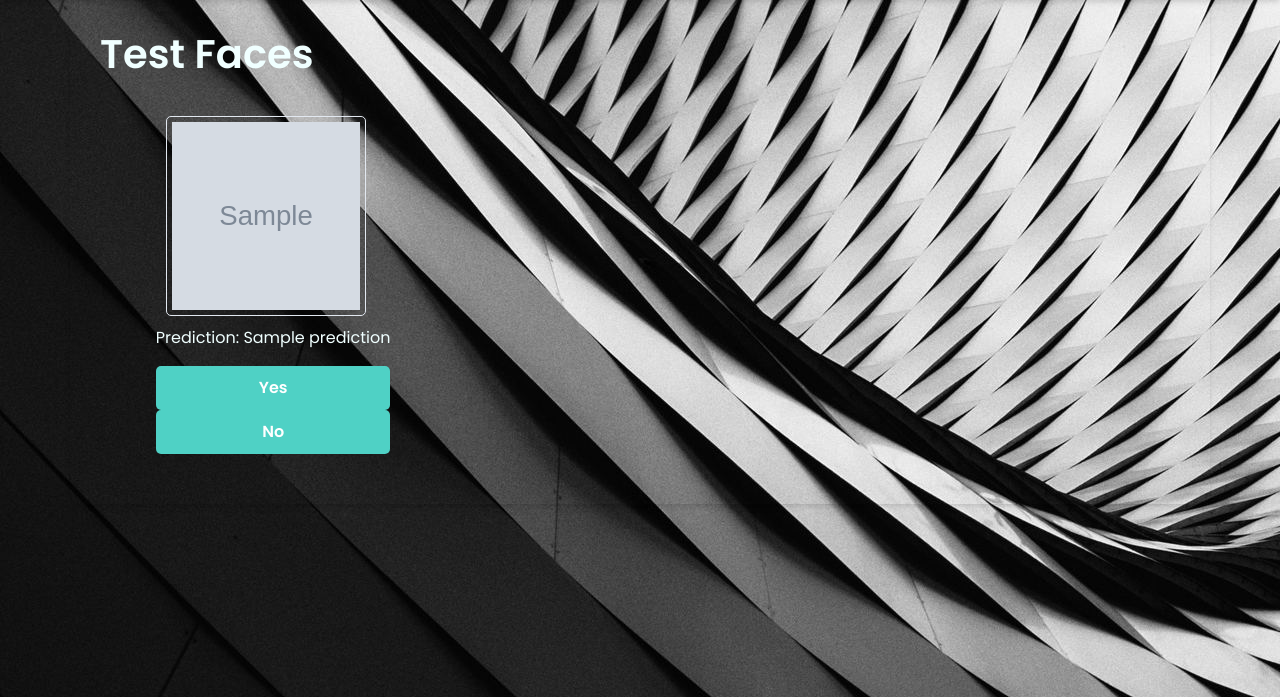
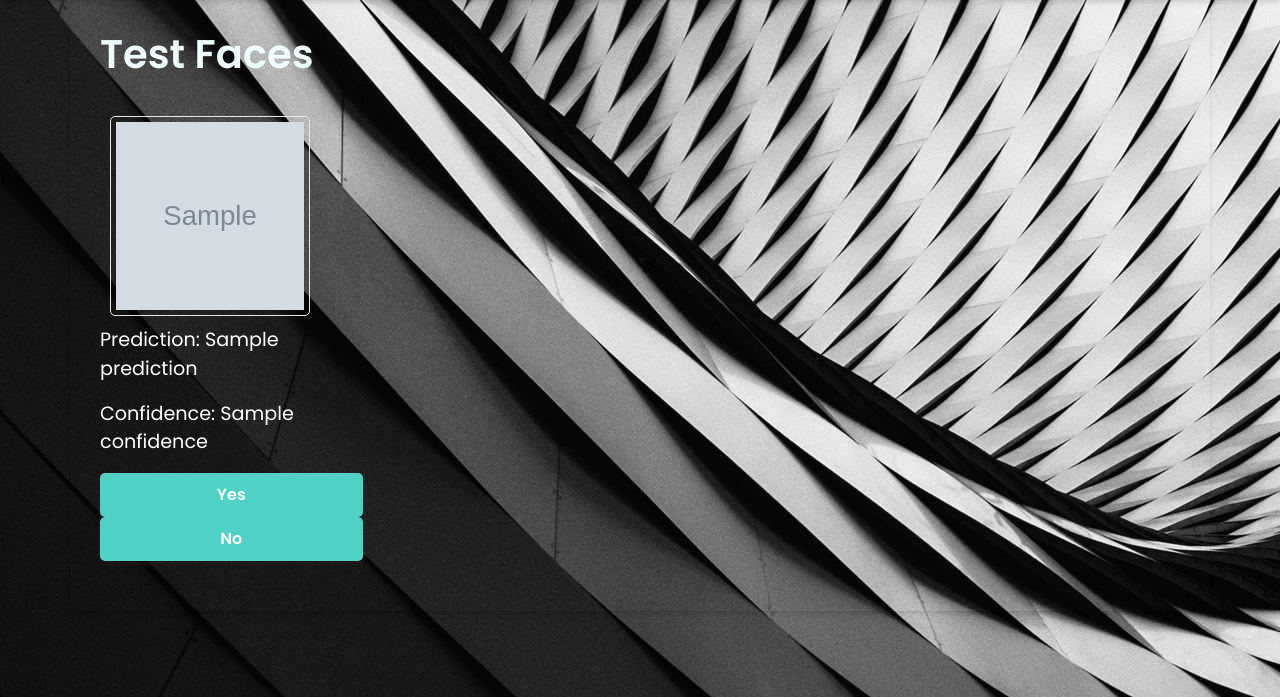
Before and after one commit to Iron-Men-2023/Flask-API, a Flask app: template templates/test_faces.html in a window 1280 px wide. Shown: the part 56-753 px from the top of the page. Run offline with Flask 2, Linux system fonts and the light colour scheme; the template is opened without the code that fills it: most values are stand-ins (such as "Sample title", 1, 10 or a date in 2020); grey boxes marked "Sample" are stand-in pictures.

Commit message:
Updated test faces code.

```diff
--- a/app.py
+++ b/app.py
@@ -1,4 +1,5 @@
 import json
+import math
 import time
 import os
 import numpy as np
@@ -97,20 +98,30 @@ def handle_options():
 
 @app.route('/test_faces')
 def test_faces():
-    image_folder = 'static/images'
-    image_files = [f for f in os.listdir(image_folder) if os.path.isfile(os.path.join(image_folder, f))]
-    image_paths = [os.path.join(image_folder, f) for f in image_files]
+    folder_path = 'static/images'
+    image_paths = []
+    for folder in os.listdir(folder_path):
+        folder_path_full = os.path.join(folder_path, folder)
+        # Go through each image in the folder and get the full path
+        for image_filename in os.listdir(folder_path_full):
+            image_path = os.path.join(folder_path_full, image_filename)
+            image_paths.append(image_path)
+            break
     predictions = []
-
+    confidence_list = []
     for image_path in image_paths:
+        print("Image path: ", image_path)
         # Get the prediction for the image
         face_data, _ = recognizer.process_image(image_path, None, 1)
         if face_data is not None:
             predictions.append(face_data[0]['name'])
+            confidence = round(face_data[0]['confidence'], 2)
+            confidence_list.append(confidence)
         else:
             predictions.append('Unknown')
+            confidence_list.append(0.00)
 
-    image_prediction_pairs = zip(image_paths, predictions)
+    image_prediction_pairs = zip(image_paths, predictions, confidence_list)
     return render_template('test_faces.html', image_prediction_pairs=image_prediction_pairs)
 
 
--- a/static/css/main.css
+++ b/static/css/main.css
@@ -151,3 +151,9 @@ input {
     align-items: center;
     padding: 20px 0;
 }
+
+p {
+    font-size: 1.2rem;
+    font-weight: 400;
+    color: #ffffff;
+}
--- a/templates/test_faces.html
+++ b/templates/test_faces.html
@@ -5,7 +5,7 @@ block content %}
 <div class="test-faces-content">
     <div class="image-wrapper">
         <div class="image-grid">
-      {% for image_path, prediction in image_prediction_pairs %}
+            {% for image_path, prediction, confidence in image_prediction_pairs %}
             <div class="images-container">
                 <img
                         class="image-thumbnail"
@@ -15,18 +15,23 @@ block content %}
                         height="200"
                 />
                 <p>Prediction: {{ prediction }}</p>
+                <p>Confidence: {{ confidence }}</p>
+                <p id="model-reinforced-{{ image_path }}" style="display: none;">Model reinforced</p>
                 <button
+                        id="yes-btn-{{ image_path }}"
                         class="feedback-btn"
                         onclick="updateModel('{{ image_path }}', 'yes', '{{ prediction }}')"
                 >
                     Yes
                 </button>
                 <button
+                        id="no-btn-{{ image_path }}"
                         class="feedback-btn"
                         onclick="showInputField('{{ image_path }}', '{{ prediction }}')"
                 >
                     No
                 </button>
+                <p id="input-entered-{{ image_path }}" style="display: none;">Input entered</p>
                 {% if prediction == "Unknown" %}
                 <input
                         type="text"
@@ -36,6 +41,7 @@ block content %}
                         style="display: block"
                 />
                 <button
+                        id="enter-btn-{{ image_path }}"
                         class="feedback-btn"
                         onclick="updateModel('{{ image_path }}', 'no', '{{ prediction }}')"
                 >
@@ -69,6 +75,13 @@ block content %}
     function updateModel(image_path, answer, prediction) {
         const inputField = document.getElementById("input-" + image_path);
         const identity = inputField.value;
+        const yesButton = document.getElementById("yes-btn-" + image_path);
+        const noButton = document.getElementById("no-btn-" + image_path);
+        const enterButton = document.getElementById("enter-btn-" + image_path);
+        const inputEnteredText = document.getElementById("input-entered-" + image_path);
+
+        // Show input entered message
+        inputEnteredText.style.display = "block";
         console.log("Updating model with image_path:", image_path);
         fetch("/api/facial_recognition/feedback", {
             method: "POST",
@@ -88,8 +101,15 @@ block content %}
                 if (data["delete"] === true) {
                     console.log("Image deleted:", image_path);
                 }
-        // Refresh the page
-        window.location.reload();
+                // Hide buttons and input field
+                yesButton.style.display = "none";
+                noButton.style.display = "none";
+                inputField.style.display = "none";
+                if (enterButton) enterButton.style.display = "none";
+
+                // Show model reinforced message
+                const modelReinforcedText = document.getElementById("model-reinforced-" + image_path);
+                modelReinforcedText.style.display = "block";
             })
             .catch((error) => {
                 console.error("Error updating the model:", error);
```
Also changed, not shown: downloadImgAndRec.py (+1 -33 lines), simple_facerec.py (+5 -5 lines). Lines whose indentation alone changed are shown as unchanged.
